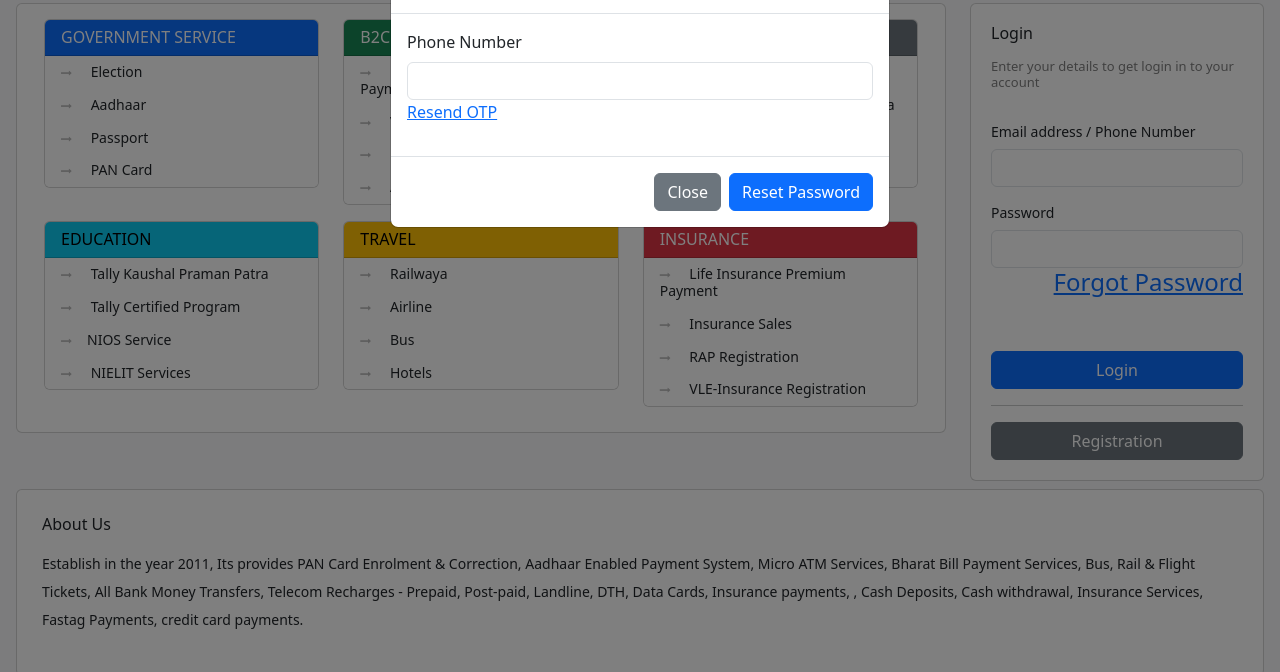
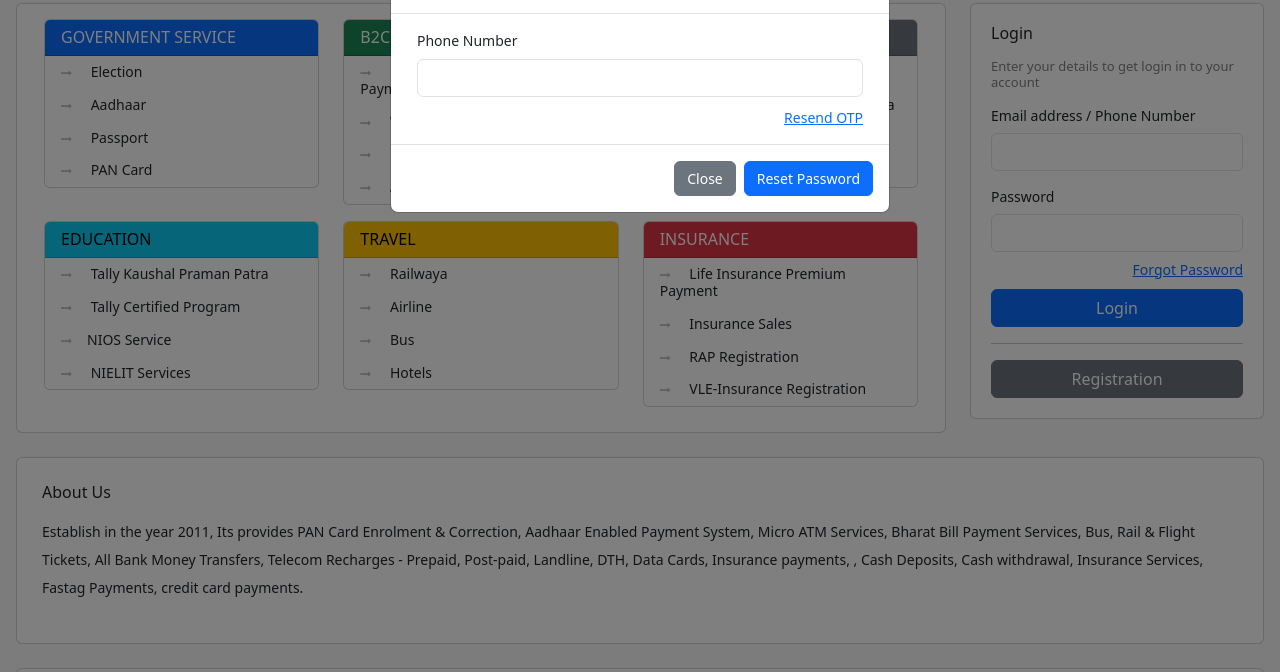
Before and after one commit to BachiBhaskar/omsrhosting, a plain HTML site: page index.html in a window 1280 px wide. Both pictures are taken after a click on the link "Forgot Password". Shown: the part 78-750 px from the top of the page. Drawn offline with Linux system fonts and the light colour scheme.

Commit message:
Update custom.css

```diff
--- a/custom.css
+++ b/custom.css
@@ -10,7 +10,7 @@
 }
 .text-right {
     text-align: right;
-    margin-bottom: 54px;
+    margin-bottom: 8px;
 }
 .custom-header{
     font-size: 16px;
@@ -32,6 +32,7 @@
     color: grey;
     padding: 8px 0px;
     font-weight: 300;
+    margin-bottom: 0;
 }
 i.fa.fa-long-arrow-right {
     font-size: 11px;
@@ -51,7 +52,8 @@ card-online-services, i {
 }
 i.fa.fa-map-marker {
     position: absolute;
-    top: 150px;
+    top: 135px;
+    font-size: 20px;
 }
 .email_link {
     color: #0d6efd;
@@ -91,3 +93,24 @@ nav#navbar-example2 {
 .aboutUs_para {
     line-height: 2;
 }
+a.forgot {
+    font-size: 14px;
+    cursor: pointer;
+}
+.form-pad {
+    padding: 20px;
+}
+.form-pad {
+    padding: 0 10px;
+    font-size: 14px;
+}
+.modal-footer button.btn.btn-secondary {
+    font-size: 14px;
+}
+.modal-footer button.btn.btn-primary {
+    font-size: 14px;
+}
+a.forgot.text-right {
+    float: right;
+    margin: 10px 0 0;
+}
```
